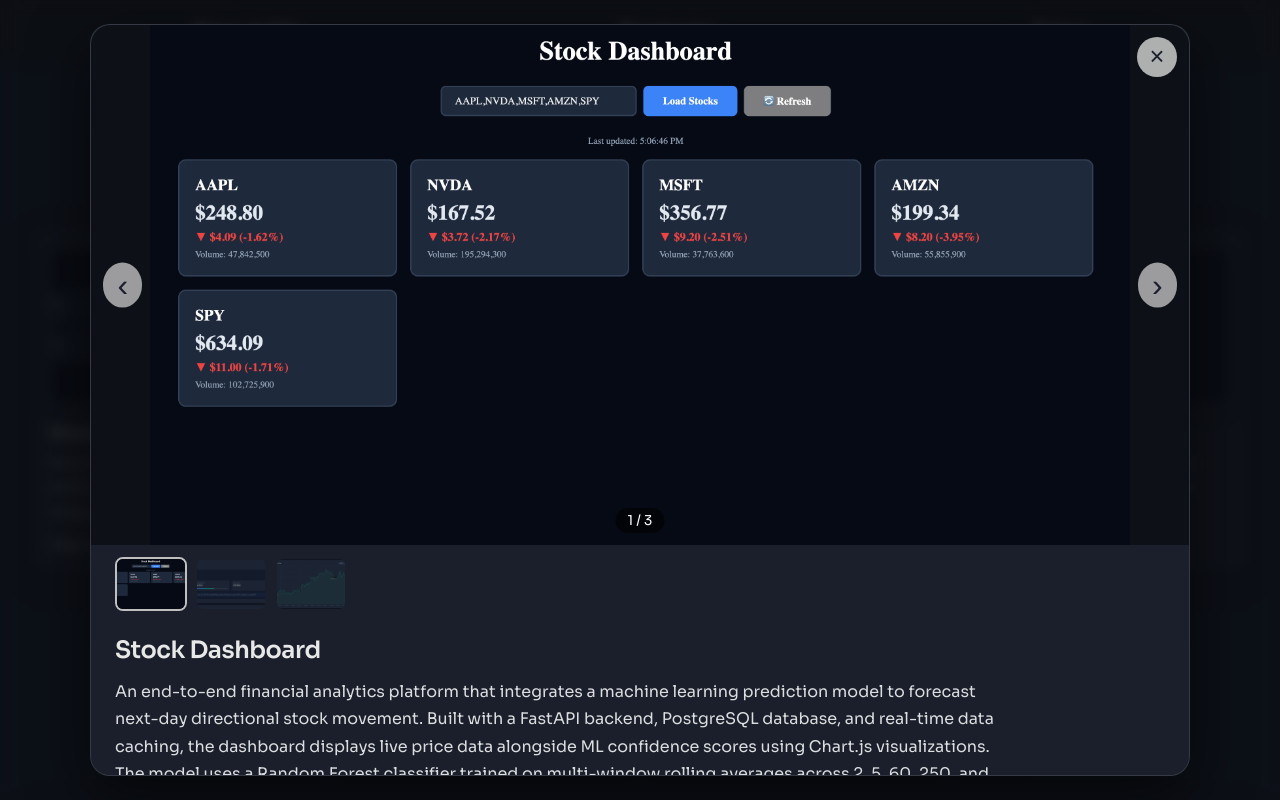
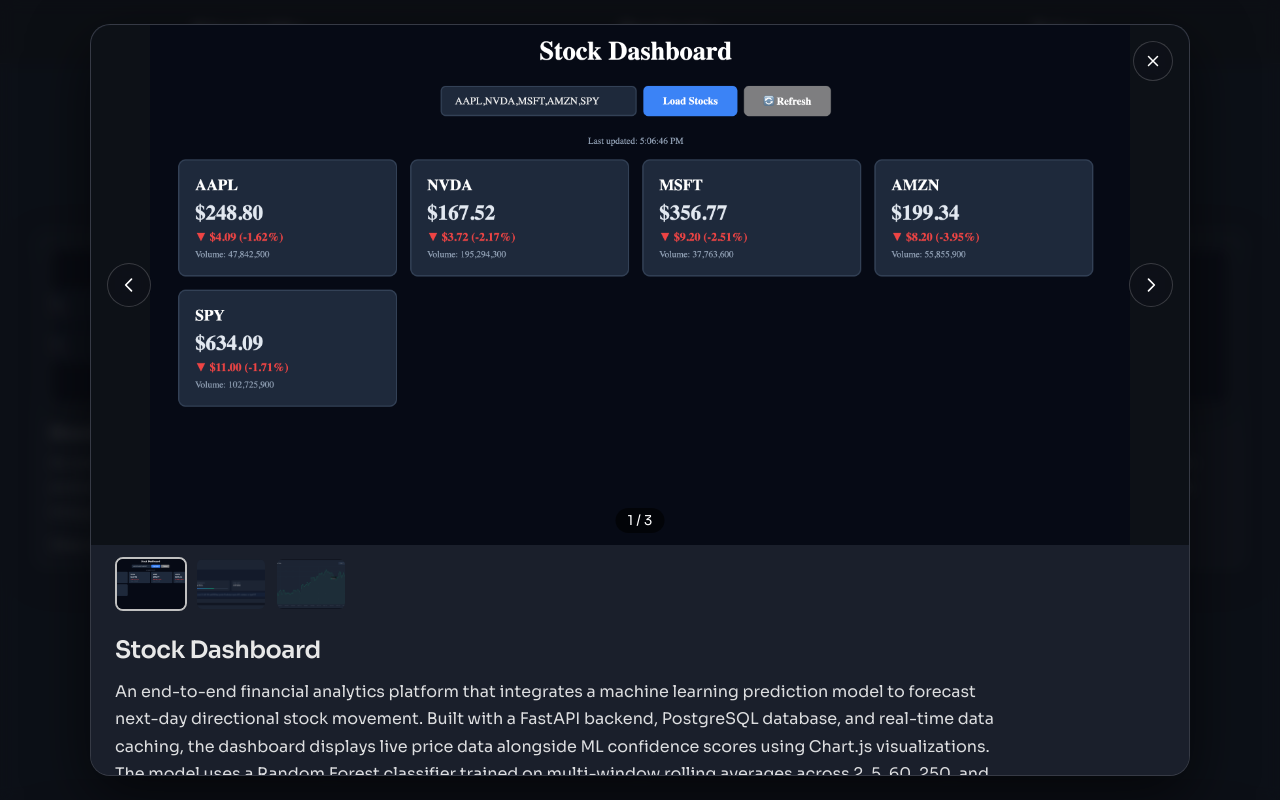
Before and after one commit to DiegoFranGarcia/diego_website, a plain HTML site: page index.html in a window 1280 px wide. Both pictures are taken after a click on the button 175 px from the left and 1029 px from the top of the page. Shown: the part 629-1429 px from the top of the page. Drawn offline with Linux system fonts and the light colour scheme.

Commit message:
improved modal buttons

```diff
--- a/index.html
+++ b/index.html
@@ -243,12 +243,15 @@
     <div class="modal" id="detailModal" aria-hidden="true">
         <div class="modal-backdrop" data-close></div>
         <div class="modal-panel" role="dialog" aria-modal="true" aria-labelledby="modalTitle">
-            <button class="modal-close" type="button" data-close aria-label="Close">&times;</button>
-            <div class="modal-viewer">
-                <button class="modal-arrow modal-prev" type="button" aria-label="Previous photo">‹</button>
-                <img class="modal-image" src="" alt="">
-                <button class="modal-arrow modal-next" type="button" aria-label="Next photo">›</button>
-                <span class="modal-counter"></span>
+            <button class="modal-close" type="button" data-close aria-label="Close">
+                <svg viewBox="0 0 24 24" aria-hidden="true"><path d="M6 6l12 12M18 6L6 18"/></svg>
+            </button>            <div class="modal-viewer">
+                <button class="modal-arrow modal-prev" type="button" aria-label="Previous photo">
+                    <svg viewBox="0 0 24 24" aria-hidden="true"><path d="M15 5l-7 7 7 7"/></svg>
+                </button>                <img class="modal-image" src="" alt="">
+                <button class="modal-arrow modal-next" type="button" aria-label="Next photo">
+                    <svg viewBox="0 0 24 24" aria-hidden="true"><path d="M9 5l7 7-7 7"/></svg>
+                </button>                <span class="modal-counter"></span>
             </div>
             <div class="modal-thumbs"></div>
             <div class="modal-body">
--- a/style.css
+++ b/style.css
@@ -468,50 +468,63 @@ body.modal-open {
   object-fit: contain;
 }
 
+.modal-close,
+.modal-arrow {
+  position: absolute;
+  z-index: 3;
+  display: grid;
+  place-items: center;
+  padding: 0;
+  border: 1px solid rgba(255, 255, 255, 0.18);
+  border-radius: 50%;
+  background: rgba(15, 18, 26, 0.55);
+  backdrop-filter: blur(8px);
+  color: #fff;
+  cursor: pointer;
+  transition: background 0.2s ease, border-color 0.2s ease;
+}
+
+.modal-close svg,
+.modal-arrow svg {
+  fill: none;
+  stroke: currentColor;
+  stroke-width: 2;
+  stroke-linecap: round;
+  stroke-linejoin: round;
+}
+
+.modal-close:hover,
+.modal-arrow:hover {
+  background: rgba(255, 255, 255, 0.16);
+  border-color: rgba(255, 255, 255, 0.35);
+}
+
 .modal-close {
-  position: absolute;
-  top: 0.75rem;
-  right: 0.75rem;
-  z-index: 3;
+  top: 1rem;
+  right: 1rem;
   width: 2.5rem;
   height: 2.5rem;
-  border: none;
-  border-radius: 50%;
-  background: rgba(192, 192, 192, 0.9);
-  color: #1A1F2B;
-  font-size: 1.6rem;
-  line-height: 1;
-  cursor: pointer;
-  transition: background 0.2s ease;
 }
 
-.modal-close:hover {
-  background: #E8E8E8;
+.modal-close svg {
+  width: 18px;
+  height: 18px;
 }
 
 .modal-arrow {
-  position: absolute;
   top: 50%;
   transform: translateY(-50%);
-  z-index: 2;
-  border: none;
-  background: rgba(192, 192, 192, 0.8);
-  color: #1A1F2B;
-  font-size: 2rem;
-  line-height: 1;
-  padding: 0.2em 0.45em;
-  border-radius: 50%;
-  cursor: pointer;
-  transition: background 0.2s ease;
+  width: 2.75rem;
+  height: 2.75rem;
 }
 
-.modal-arrow:hover {
-  background: #E8E8E8;
+.modal-arrow svg {
+  width: 20px;
+  height: 20px;
 }
 
-.modal-prev { left: 0.75rem; }
-.modal-next { right: 0.75rem; }
-
+.modal-prev { left: 1rem; }
+.modal-next { right: 1rem; }
 .modal-counter {
   position: absolute;
   bottom: 0.75rem;
```
